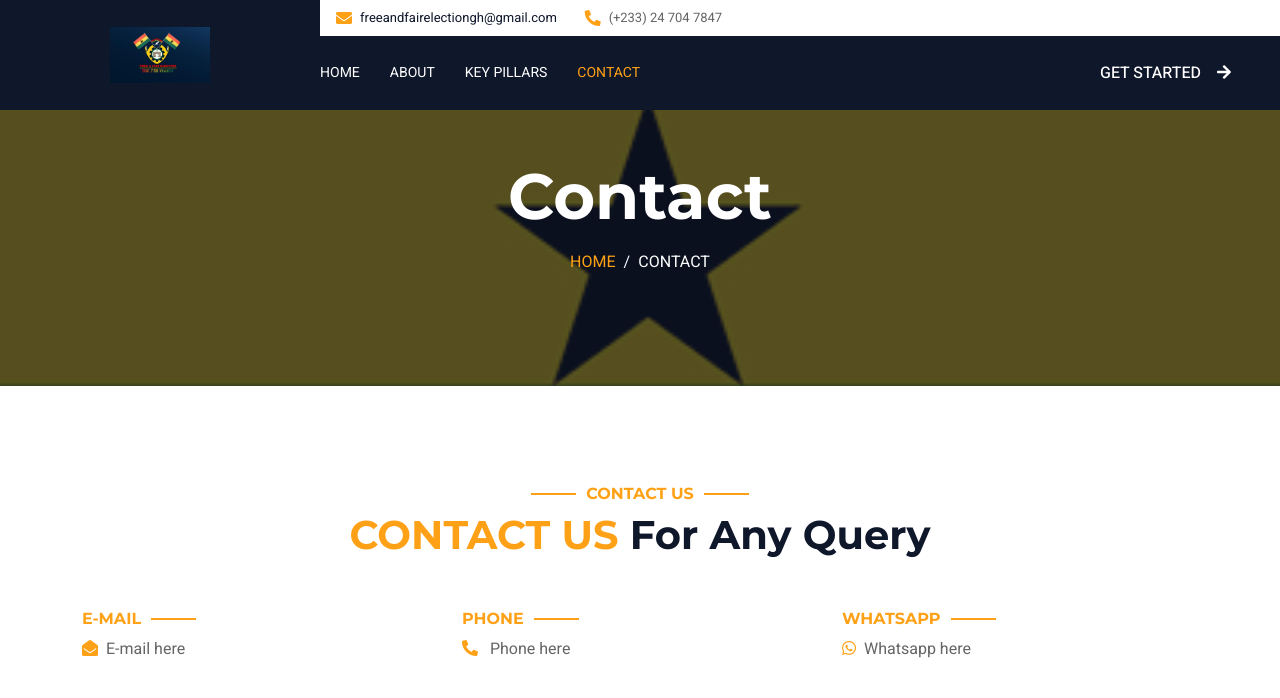
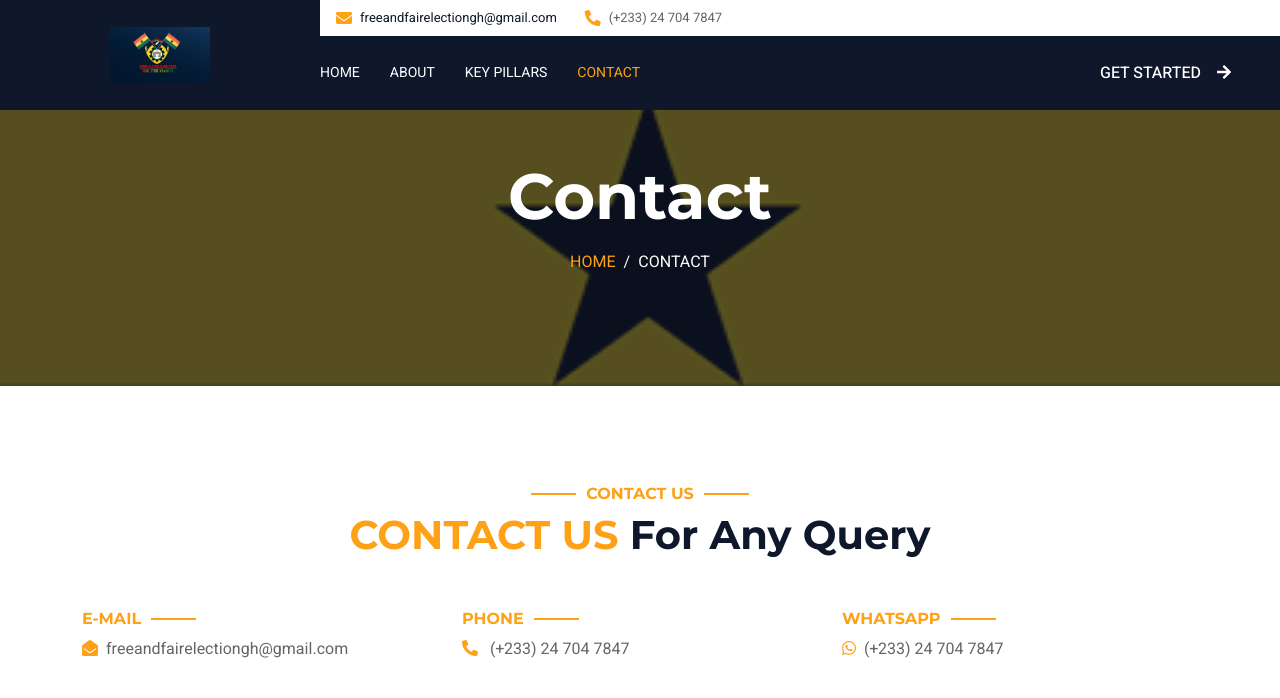
Before and after one commit to Fredasante/7th-march, a plain HTML site: page contact.html in a window 1280 px wide. Shown: the top 698 px of the page. Drawn offline with nearby package versions, Linux system fonts and the light colour scheme; grey boxes are pictures that could not be loaded.

Commit message:
update: contact us info

```diff
--- a/contact.html
+++ b/contact.html
@@ -170,8 +170,8 @@
                     E-mail
                   </h6>
                   <p>
-                    <i class="fa fa-envelope-open text-primary me-2"></i>E-mail
-                    here
+                    <i class="fa fa-envelope-open text-primary me-2"></i
+                    >freeandfairelectiongh@gmail.com
                   </p>
                 </div>
                 <div class="col-md-4">
@@ -182,7 +182,7 @@
                   </h6>
                   <p>
                     <i class="fa fa-phone-alt text-primary me-2"></i>
-                    Phone here
+                    (+233) 24 704 7847
                   </p>
                 </div>
                 <div class="col-md-4">
@@ -192,8 +192,8 @@
                     WhatsApp
                   </h6>
                   <p>
-                    <i class="fab fa-whatsapp text-primary me-2"></i>Whatsapp
-                    here
+                    <i class="fab fa-whatsapp text-primary me-2"></i>(+233) 24
+                    704 7847
                   </p>
                 </div>
               </div>
```
